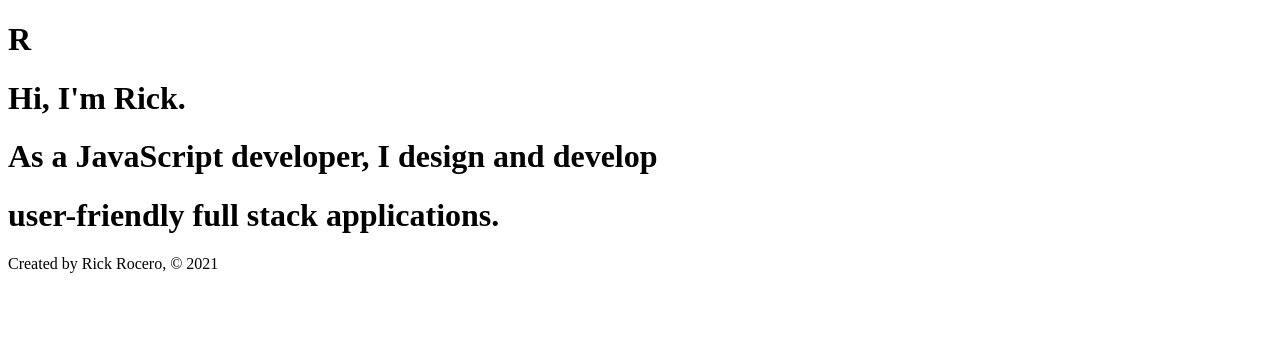
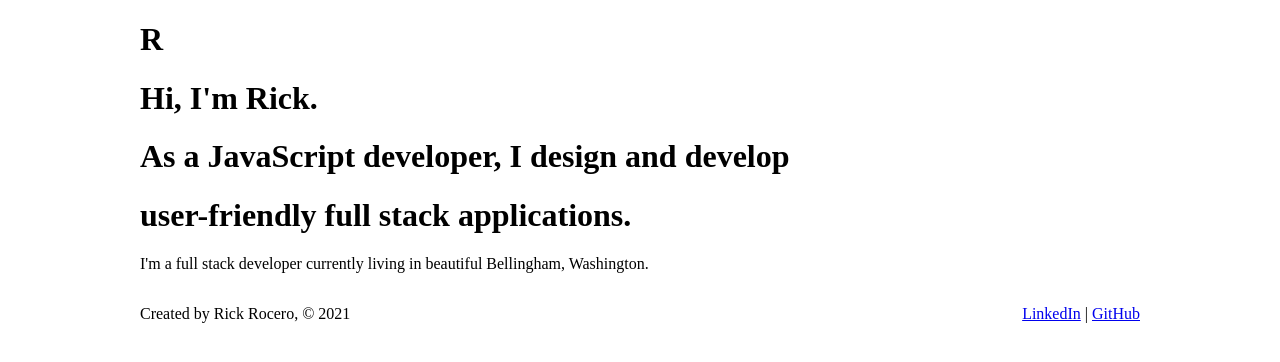
Before and after one commit to rickrocero/Dev-Portfolio, a Gatsby site: page / in a window 1280 px wide. Built offline with nearby package versions, Linux system fonts and the light colour scheme; Gatsby itself is replaced by a stand-in of ours.

Commit message:
Basic page styling

```diff
--- /dev/null
+++ b/src/components/Footer/footer.js
@@ -0,0 +1,15 @@
+import * as React from 'react'
+
+import * as footerStyles from './footer.module.scss'
+
+
+const Footer = () => {
+    return (
+        <footer className={footerStyles.footer}>
+            <p>Created by Rick Rocero, © 2021</p>
+            <p><a href="https://www.linkedin.com/in/rick-rocero/" target="_blank">LinkedIn</a> | <a href="https://github.com/rickrocero" target="_blank">GitHub</a></p>
+        </footer>
+    )
+}
+
+export default Footer
--- /dev/null
+++ b/src/components/Footer/footer.module.scss
@@ -0,0 +1,5 @@
+.footer {
+    display: flex;
+    align-items: center;
+    justify-content: space-between;
+}
--- /dev/null
+++ b/src/components/about.js
@@ -0,0 +1,12 @@
+import * as React from 'react'
+
+
+const About = () => {
+    return (
+        <section>
+            <p>I'm a full stack developer currently living in beautiful Bellingham, Washington.</p>
+        </section>
+    )
+}
+
+export default About
--- a/src/components/footer.js
+++ /dev/null
@@ -1,12 +0,0 @@
-import * as React from 'react'
-
-
-const Footer = () => {
-    return (
-        <footer>
-            <p>Created by Rick Rocero, © 2021</p>
-        </footer>
-    )
-}
-
-export default Footer
--- a/src/pages/index.js
+++ b/src/pages/index.js
@@ -2,7 +2,9 @@ import * as React from "react"
 
 import Navbar from '../components/navbar'
 import Intro from '../components/intro'
-import Footer from '../components/footer'
+import Footer from '../components/Footer/footer'
+import About from '../components/about'
+import './index.scss'
 
 
 const IndexPage = () => {
@@ -10,6 +12,7 @@ const IndexPage = () => {
     <div>
       <Navbar />
       <Intro />
+      <About />
       <Footer />
     </div>
   )
--- /dev/null
+++ b/src/pages/index.scss
@@ -0,0 +1,9 @@
+body {
+    margin: 0 auto;
+    max-width:  1000px;
+    padding: 1 rem;
+
+    display: flex;
+    flex-direction: column;
+    min-height: 100vh;
+}
```
